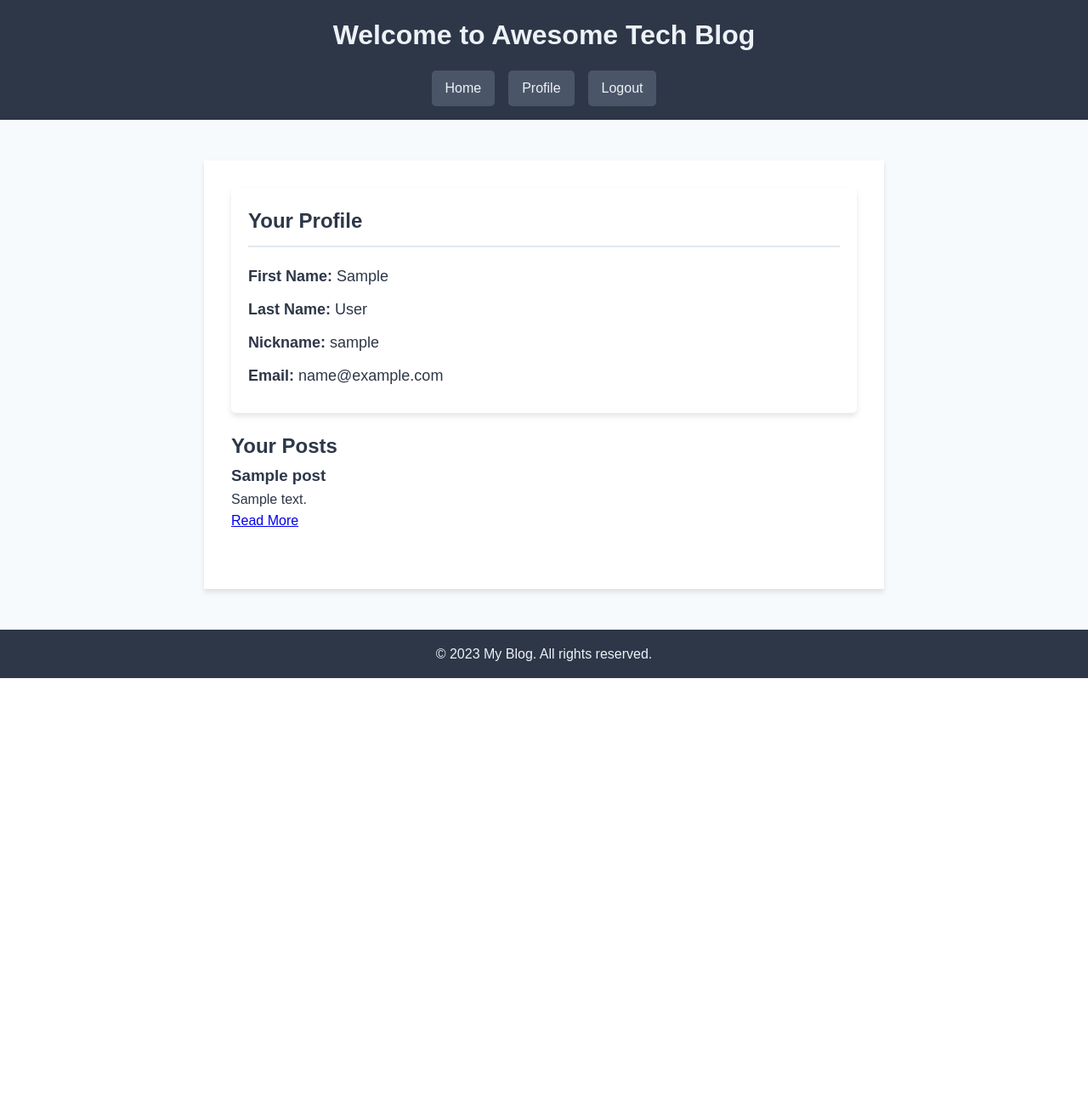
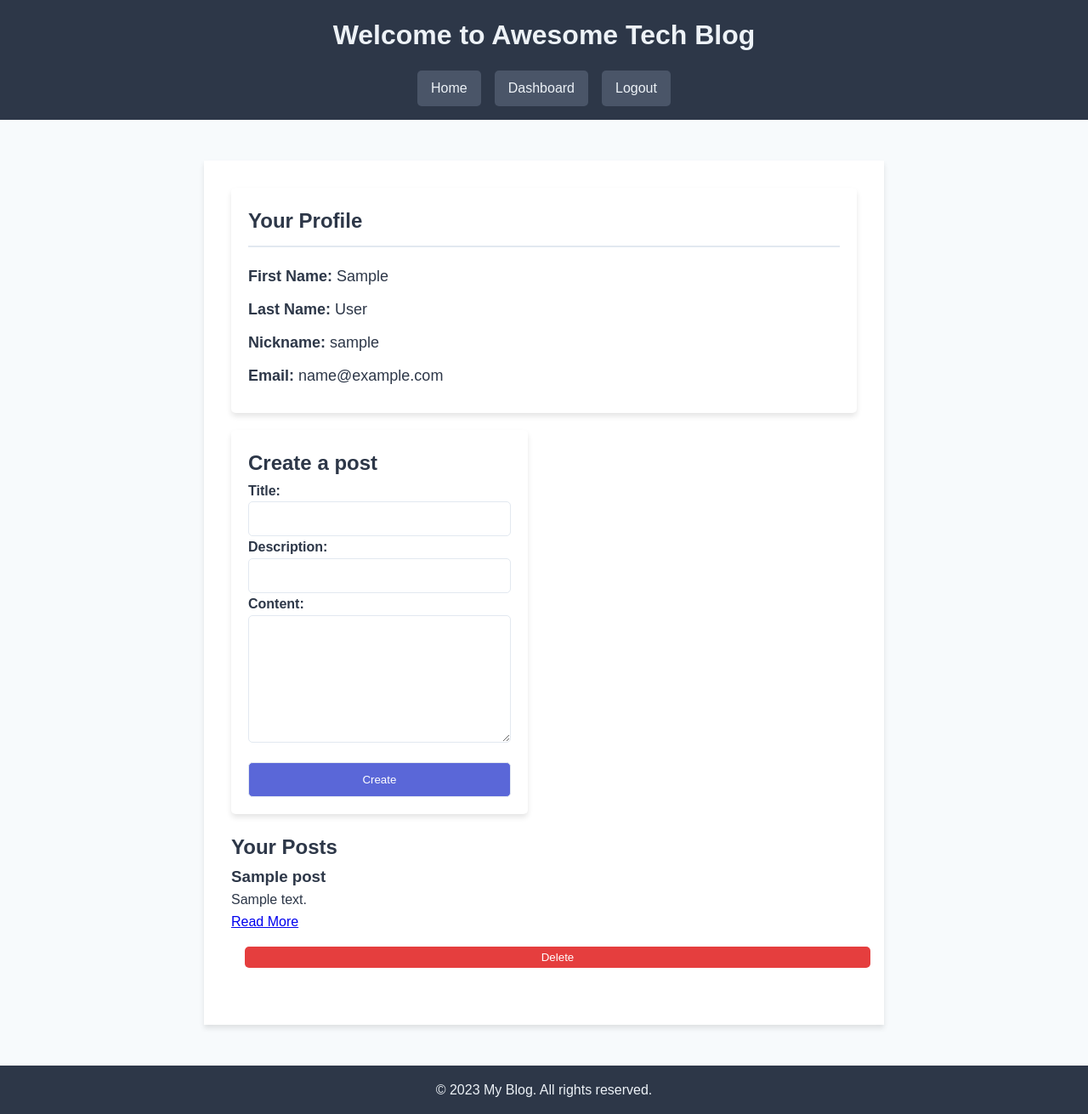
Before and after one commit to didierthomasm/Blogger, a Node server app: page /profile in a window 1280 px wide. Shown: the whole page at 85% size. Before the commit the page ends 798 px from the top, so only its background shows below. Run offline with Node 20, Linux system fonts and the light colour scheme; a user stored in the database is signed in; tables that the repository leaves empty hold one stand-in row (values such as "Sample post"); some libraries are stand-ins or nearby versions.

Commit message:
Add transformDate helper function and log it

```diff
--- a/controllers/homeRoutes.js
+++ b/controllers/homeRoutes.js
@@ -1,10 +1,11 @@
 const router = require('express').Router();
 const { Post, User } = require('../models');
 const withAuth = require('../utils/auth');
+const transformDate = require('../utils/transformDate');
 
 router.get('/', async (req, res) => {
   try {
-    // Get all post and JOIN with user data
+    // Get all posts and JOIN with user data
     const postData = await Post.findAll({
       include: [
         {
@@ -16,7 +17,8 @@ router.get('/', async (req, res) => {
 
     // Serialize data so the template can read it
     const posts = postData.map((post) => post.get({ plain: true }));
-
+    const date = posts[0].createdAt;
+    console.log(transformDate(date)) ;
     // Pass serialized data and session flag into template
     res.render('home', {
       posts,
--- a/public/css/styles.css
+++ b/public/css/styles.css
@@ -142,6 +142,45 @@ button:hover {
     background-color: #434190; /* Darken the blue for hover */
 }
 
+/* Create a post section */
+.create-post {
+    padding: 20px;
+    background-color: #fff;
+    border-radius: 5px;
+    box-shadow: 0 4px 6px rgba(0,0,0,0.1);
+    margin-bottom: 20px;
+}
+
+/* Style the textarea for the post content */
+textarea {
+    width: 100%;
+    padding: 0.75rem 1rem;
+    border: 1px solid #e2e8f0;
+    border-radius: 5px;
+    transition: border-color 0.3s ease;
+    min-height: 150px; /* Set a minimum height for the textarea */
+}
+
+textarea:focus {
+    border-color: #5a67d8; /* Blue for focus state */
+}
+
+/* Style for the delete button */
+.delete-btn {
+    background-color: #e53e3e; /* Red for delete action */
+    color: #fff;
+    border: none;
+    border-radius: 5px;
+    padding: 5px 10px;
+    cursor: pointer;
+    transition: background-color 0.3s ease;
+    margin-left: 1rem; /* Space between the read more and delete buttons */
+}
+
+.delete-btn:hover {
+    background-color: #c53030; /* Darken the red for hover */
+}
+
 
 /*.show-password {
     position: relative;  !* Relative position so that we can place our eye icon inside it *!
--- a/public/js/scripts.js
+++ b/public/js/scripts.js
@@ -1,18 +1,25 @@
-/*
-// Password toggle
-document.addEventListener('DOMContentLoaded', function() {
-  const passwordInput = document.querySelector('input[type="password"]');
-  const togglePasswordButton = document.createElement('button');
-  togglePasswordButton.innerHTML = '👁️'; // Eye emoji, but you can replace it with an icon
-  togglePasswordButton.classList.add('toggle-password');
+const createPost = async (event) => {
+  event.preventDefault();
 
-  const container = passwordInput.parentNode;
-  container.classList.add('show-password');
-  container.appendChild(togglePasswordButton);
+  const title = document.querySelector('#title-create-post').value.trim();
+  const description = document.querySelector('#description-create-post').value.trim();
+  const content = document.querySelector('#content-create-post').value.trim();
 
-  togglePasswordButton.addEventListener('click', function() {
-    const type = passwordInput.getAttribute('type') === 'password' ? 'text' : 'password';
-    passwordInput.setAttribute('type', type); // Toggle between password visibility
-  });
-});
-*/
+  if (title && description && content) {
+    const response = await fetch('/api/posts/', {
+      method: 'POST',
+      body: JSON.stringify( { title, description, content } ),
+      headers: { 'Content-Type': 'application/json' },
+    });
+
+    if (response.ok) {
+      document.location.replace('/profile');
+    } else {
+      alert(response.statusText);
+    }
+  }
+};
+
+document
+  .querySelector('.create-post')
+  .addEventListener('submit', createPost);
--- a/server.js
+++ b/server.js
@@ -6,6 +6,7 @@ const session = require('express-session');
 const exphbs = require('express-handlebars');
 const morgan = require('morgan');
 const routes = require('./controllers');
+const helpers = require('./utils/helpers');
 
 require('dotenv').config();
 
@@ -16,7 +17,7 @@ const SequelizeStore = require('connect-session-sequelize')(session.Store);
 const app = express();
 const PORT = process.env.PORT || 3001;
 
-const hbs = exphbs.create({ defaultLayout: 'main' });
+const hbs = exphbs.create({ helpers });
 
 
 // Session
--- /dev/null
+++ b/utils/helpers.js
@@ -0,0 +1,11 @@
+module.exports = {
+  dateFormat: (date) => {
+    const dateObj = date; // Convert the input string to a Date object
+
+    const day = String(dateObj.getUTCDate()).padStart(2, '0'); // Get the day and pad it with leading zeros if needed
+    const month = String(dateObj.getUTCMonth() + 1).padStart(2, '0'); // Get the month (adding 1 as months are zero-based) and pad it
+    const year = dateObj.getUTCFullYear(); // Get the year
+    // Create the formatted date string
+    return `${day}-${month}-${year}`;
+  },
+}
--- /dev/null
+++ b/utils/transformDate.js
@@ -0,0 +1,13 @@
+const dateFormat = (date) => {
+  const dateObj = date;
+
+  const day = String(dateObj.getUTCDate()).padStart(2, '0'); // Get the day and pad it with leading zeros if needed
+  const month = String(dateObj.getUTCMonth() + 1).padStart(2, '0'); // Get the month (adding 1 as months are zero-based) and pad it
+  const year = dateObj.getUTCFullYear(); // Get the year
+
+
+   // Create the formatted date string
+  return `${day}-${month}-${year}`; // Output: "13-09-2023"
+}
+
+module.exports = dateFormat;
--- a/views/home.handlebars
+++ b/views/home.handlebars
@@ -3,9 +3,8 @@
     {{#each posts as |post|}}
         <article>
             <h3>{{post.title}}</h3>
-            <p>{{post.content}}</p>
-            <p>User: {{user.nickname}}</p>
-            <a href="/blog/{{post.id}}">Read More</a>
+            <p>{{dateFormat post.createdAt}}</p>
+            <a href="/post/{{post.id}}">Read More</a>
         </article>
     {{/each}}
 </section>
--- a/views/layouts/main.handlebars
+++ b/views/layouts/main.handlebars
@@ -13,11 +13,11 @@
     <nav>
         {{#if logged_in}}
         <a href="/">Home</a>
-        <a href="/profile">Profile</a>
+        <a href="/profile">Dashboard</a>
         <a href="" id="logout">Logout</a>
         {{else}}
         <a href="/">Home</a>
-        <a href="/profile">Profile</a>
+        <a href="/profile">Dashboard</a>
         <a href="/login">Login</a>
         {{/if}}
     </nav>
@@ -33,7 +33,8 @@
 {{#if logged_in}}
 <script src="/js/logOut.js"></script>
 {{else}}
+
+{{/if}}
 <script src="/js/scripts.js"></script>
-{{/if}}
 </body>
 </html>
--- a/views/login.handlebars
+++ b/views/login.handlebars
@@ -55,5 +55,3 @@
 </div>
 
 <script src="/js/logIn.js"></script>
-
-<!-- Add some CSS for layout and styles -->
--- a/views/profile.handlebars
+++ b/views/profile.handlebars
@@ -5,9 +5,35 @@
     <p><strong>Nickname:</strong> {{this.nickname}}</p>
     <p><strong>Email:</strong> {{this.email}}</p>
 
-
     <!--<button><a href="/edit-profile">Edit Profile</a></button>-->
 </section>
+
+<div class="container">
+    <section class="create-post">
+        <h2>Create a post</h2>
+        <form action="/create-post" method="post">
+            <div class="form-group">
+                <label for="title-create-post">Title:</label>
+                <input type="text" id="title-create-post" name="title-create-post" required>
+            </div>
+
+            <div class="form-group">
+                <label for="description-create-post">Description:</label>
+                <input type="text" id="description-create-post" name="description-create-post">
+            </div>
+
+            <div class="form-group">
+                <label for="content-create-post">Content:</label>
+                <textarea id="content-create-post" name="content-create-post"></textarea>
+            </div>
+
+            <div class="form-group">
+                <button type="submit">Create</button>
+            </div>
+
+        </form>
+    </section>
+</div>
 
 <section class="user-posts">
     <h2>Your Posts</h2>
@@ -17,6 +43,10 @@
             <p>{{post.content}}</p>
             <!-- Linking to each post for more details or editing -->
             <a href="/post/{{post.id}}">Read More</a>
+            <!-- Delete button for each post -->
+            <form action="/post/{{post.id}}/delete" method="POST" style="display:inline;">
+                <button type="submit" class="delete-btn">Delete</button>
+            </form>
         </article>
     {{/each}}
 </section>
```
Also changed, not shown: views/post.handlebars (+7 -0 lines).
